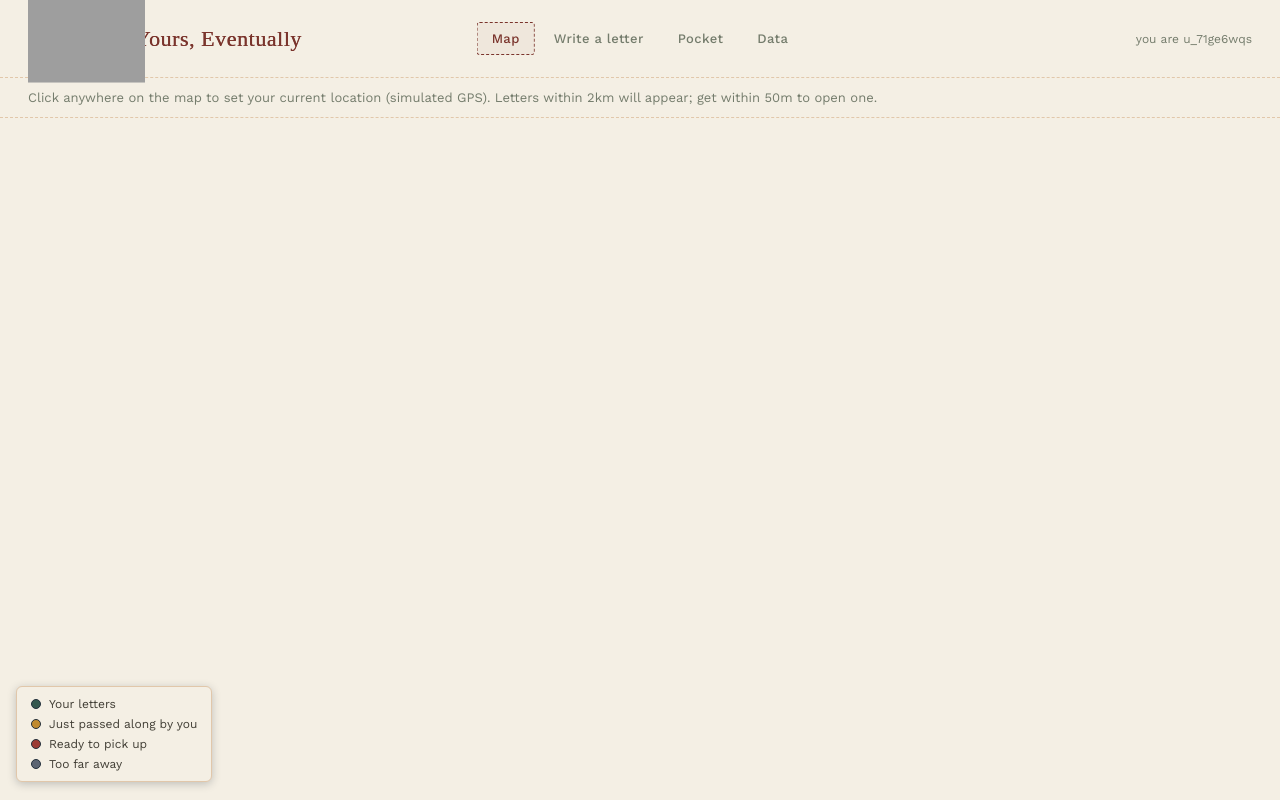
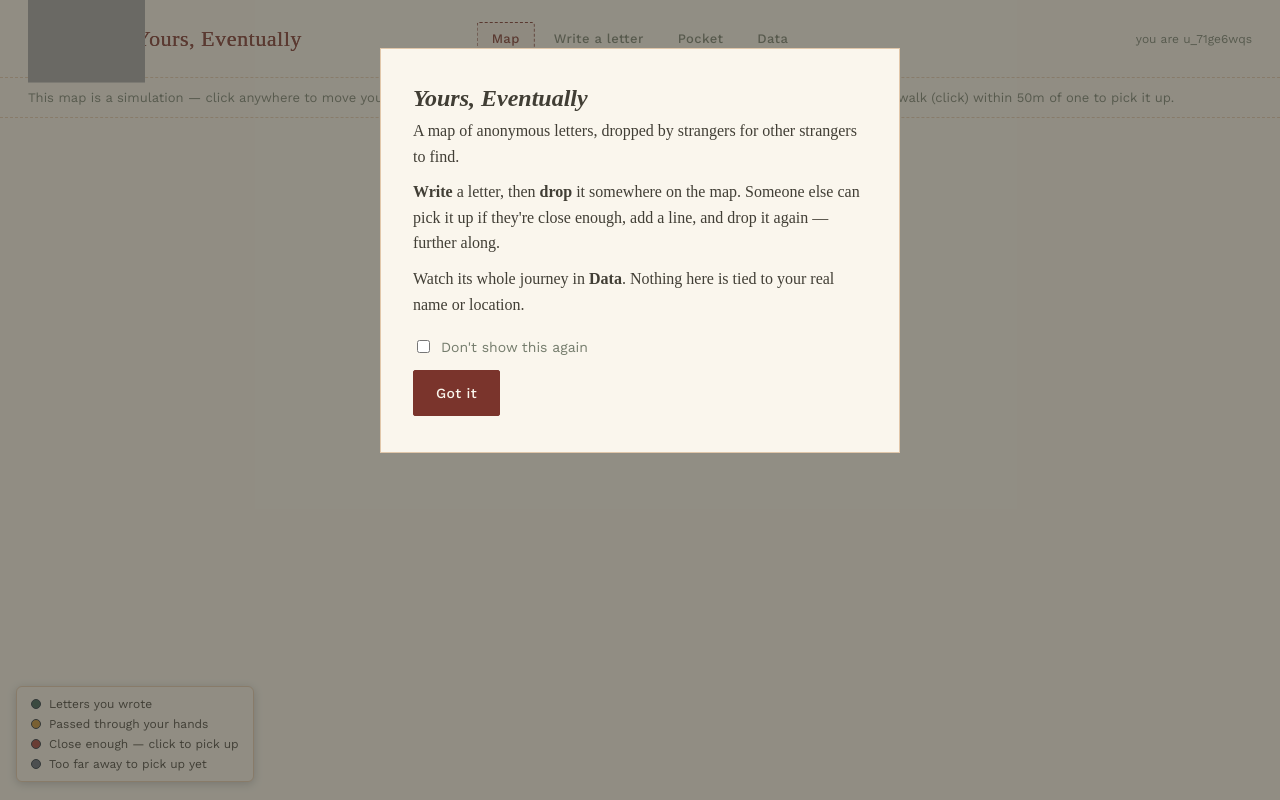
Before and after one commit to liuandy1207/summerhacks2026, a website with bundled scripts: page public/index.html in a window 1280 px wide. Built offline with nearby package versions, Linux system fonts and the light colour scheme; grey boxes are pictures that could not be loaded; files whose address does not match are found by name; a web font is replaced by a local one.

Commit message:
added a welcome splash and more informative ui

```diff
--- a/public/index.html
+++ b/public/index.html
@@ -81,18 +81,17 @@
     <section id="view-map" class="view active">
 
       <div class="map-hint">
-        Click anywhere on the map to set your current location
-        (simulated GPS). Letters within 2km will appear;
-        get within 50m to open one.
+        This map is a simulation — click anywhere to move your "location" instead of using real GPS.
+        Letters within 2km show up as envelopes; walk (click) within 50m of one to pick it up.
       </div>
 
       <div id="map"></div>
 
       <div class="map-legend" id="map-legend">
-        <div class="map-legend-item"><span class="map-legend-dot" style="background:#35594F"></span>Your letters</div>
-        <div class="map-legend-item"><span class="map-legend-dot" style="background:#C08A2E"></span>Just passed along by you</div>
-        <div class="map-legend-item"><span class="map-legend-dot" style="background:#9C3B34"></span>Ready to pick up</div>
-        <div class="map-legend-item"><span class="map-legend-dot" style="background:#5B6472"></span>Too far away</div>
+        <div class="map-legend-item"><span class="map-legend-dot" style="background:#35594F"></span>Letters you wrote</div>
+        <div class="map-legend-item"><span class="map-legend-dot" style="background:#C08A2E"></span>Passed through your hands</div>
+        <div class="map-legend-item"><span class="map-legend-dot" style="background:#9C3B34"></span>Close enough — click to pick up</div>
+        <div class="map-legend-item"><span class="map-legend-dot" style="background:#5B6472"></span>Too far away to pick up yet</div>
       </div>
 
     </section>
@@ -108,7 +107,8 @@
         </h1>
 
         <p class="sub">
-          Anonymous. Once you drop it, it's not yours anymore.
+          Write something anonymous for a stranger to find. Once you drop it
+          on the map, you can't get it back — but you can watch where it travels.
         </p>
 
         <input
@@ -161,8 +161,8 @@
       </h1>
 
       <p class="sub">
-        Letters you're currently holding.
-        Re-drop within 24h or they'll auto-drop where you are.
+        Letters you've picked up but haven't dropped yet — up to 3 at a time.
+        Drop each one within 24h or it'll auto-drop wherever you last were.
       </p>
 
       <div
@@ -240,7 +240,7 @@
           </div>
 
           <div class="stat-label">
-            other people's letters you've passed along
+            other people's letters you've carried and dropped
           </div>
 
         </div>
@@ -263,6 +263,45 @@
     </section>
 
   </main>
+
+
+  <!-- =========================
+       INTRO SPLASH
+       ========================= -->
+
+  <div
+    id="intro-modal"
+    class="modal hidden"
+  >
+
+    <div class="modal-card">
+
+      <h3 class="modal-title">
+        Yours, Eventually
+      </h3>
+
+      <div class="modal-body" style="font-size:16px; line-height:1.6;">
+        <p style="margin:0 0 10px 0;">A map of anonymous letters, dropped by strangers for other strangers to find.</p>
+        <p style="margin:0 0 10px 0;"><b>Write</b> a letter, then <b>drop</b> it somewhere on the map. Someone else can pick it up if they're close enough, add a line, and drop it again — further along.</p>
+        <p style="margin:0;">Watch its whole journey in <b>Data</b>. Nothing here is tied to your real name or location.</p>
+      </div>
+
+      <label style="display:flex; align-items:center; gap:8px; margin-top:20px; font-family:var(--font-body); font-size:14px; color:var(--ink-soft); cursor:pointer;">
+        <input type="checkbox" id="intro-dont-show" />
+        Don't show this again
+      </label>
+
+      <button
+        id="intro-close"
+        class="primary"
+        style="margin-top:14px;"
+      >
+        Got it
+      </button>
+
+    </div>
+
+  </div>
 
 
   <!-- =========================
--- /dev/null
+++ b/public/js/intro.js
@@ -0,0 +1,22 @@
+// One-time "how this works" splash. Shown on first visit; the "don't show
+// this again" checkbox persists via localStorage (same loop_ prefix
+// convention as the user id in core.js), so it won't reappear on repeat
+// visits unless the user clears site data.
+const DONT_SHOW_KEY = 'loop_hide_intro';
+
+export function initIntro() {
+  const modal = document.getElementById('intro-modal');
+  const closeBtn = document.getElementById('intro-close');
+  const dontShowCheckbox = document.getElementById('intro-dont-show');
+
+  if (localStorage.getItem(DONT_SHOW_KEY) === '1') return;
+
+  modal.classList.remove('hidden');
+
+  closeBtn.addEventListener('click', () => {
+    if (dontShowCheckbox.checked) {
+      localStorage.setItem(DONT_SHOW_KEY, '1');
+    }
+    modal.classList.add('hidden');
+  });
+}
--- a/public/js/main.js
+++ b/public/js/main.js
@@ -6,6 +6,7 @@ import { initMap, invalidateMapSize } from './map.js';
 import { initWriteView } from './write.js';
 import { loadPocket, initLetterModal, initJourneyModal } from './letters.js';
 import { loadDashboard } from './dashboard.js';
+import { initIntro } from './intro.js';
 
 document.getElementById('user-id-short').textContent = userId;
 
@@ -24,6 +25,7 @@ function initTabs() {
 }
 
 async function boot() {
+  initIntro(); // shown immediately, doesn't need to wait on config/map
   await loadConfig(); // must resolve before any view reads limits (e.g. MIN_WORDS)
   initTabs();
   await initMap(); // may prompt for geolocation before it can center the map
```
Also changed, not shown: 2 other files.
